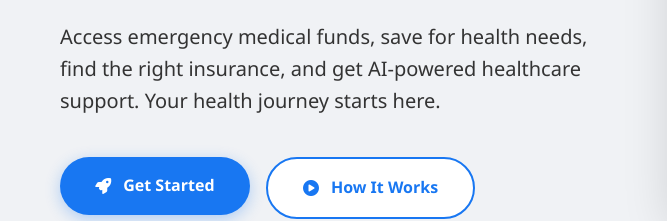
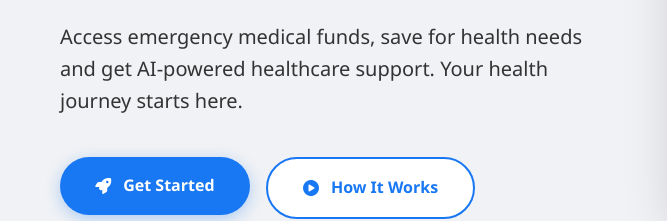
Before and after one commit to Ibehstanley9/MedPadiMVP, a plain HTML site: page index.html in a window 1280 px wide. Shown: the part 413-634 px from the top of the page, 0-667 px from the left. Drawn offline with Linux system fonts and the light colour scheme.

Commit message:
Update index.html
updated some codes

```diff
--- a/index.html
+++ b/index.html
@@ -640,7 +640,7 @@
             <div class="container hero-container">
                 <div class="hero-content">
                     <h1>Healthcare <span class="highlight">Shouldn't Be a Burden</span></h1>
-                    <p>Access emergency medical funds, save for health needs, find the right insurance, and get AI-powered healthcare support. Your health journey starts here.</p>
+                    <p>Access emergency medical funds, save for health needs and get AI-powered healthcare support. Your health journey starts here.</p>
 
                     <div class="hero-buttons">
                         <a href="#join-waitlist" class="btn btn-primary">
```
